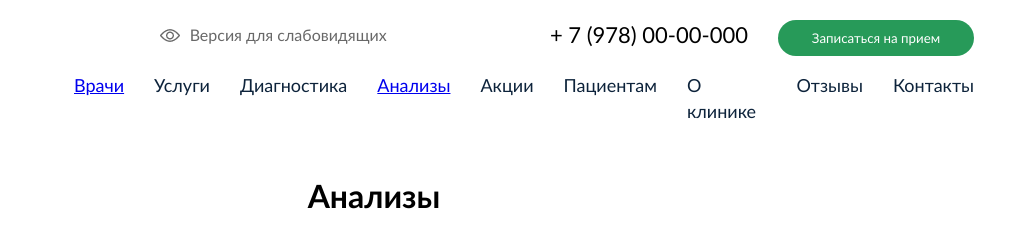
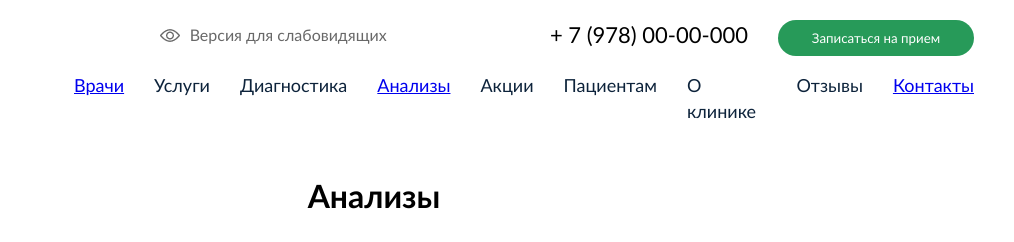
Before and after one commit to Manuchehrzoda/Hospital, a plain HTML site: page img.muhammad/main.html in a window 1280 px wide. Shown: the top 242 px of the page, 266-1280 px from the left. Drawn offline with Linux system fonts and the light colour scheme.

Commit message:
silka3<p>Контакты</p><p>Контакты</p>

```diff
--- a/img.muhammad/main.html
+++ b/img.muhammad/main.html
@@ -30,7 +30,7 @@
             <p>Пациентам</p>
             <p>О клинике</p>
             <p>Отзывы</p>
-            <p>Контакты</p>
+           <a href="../saiddamir(2 site)/index.html"><p>Контакты</p></a>
         </div>
     </div>
     <div class="section1">
```
